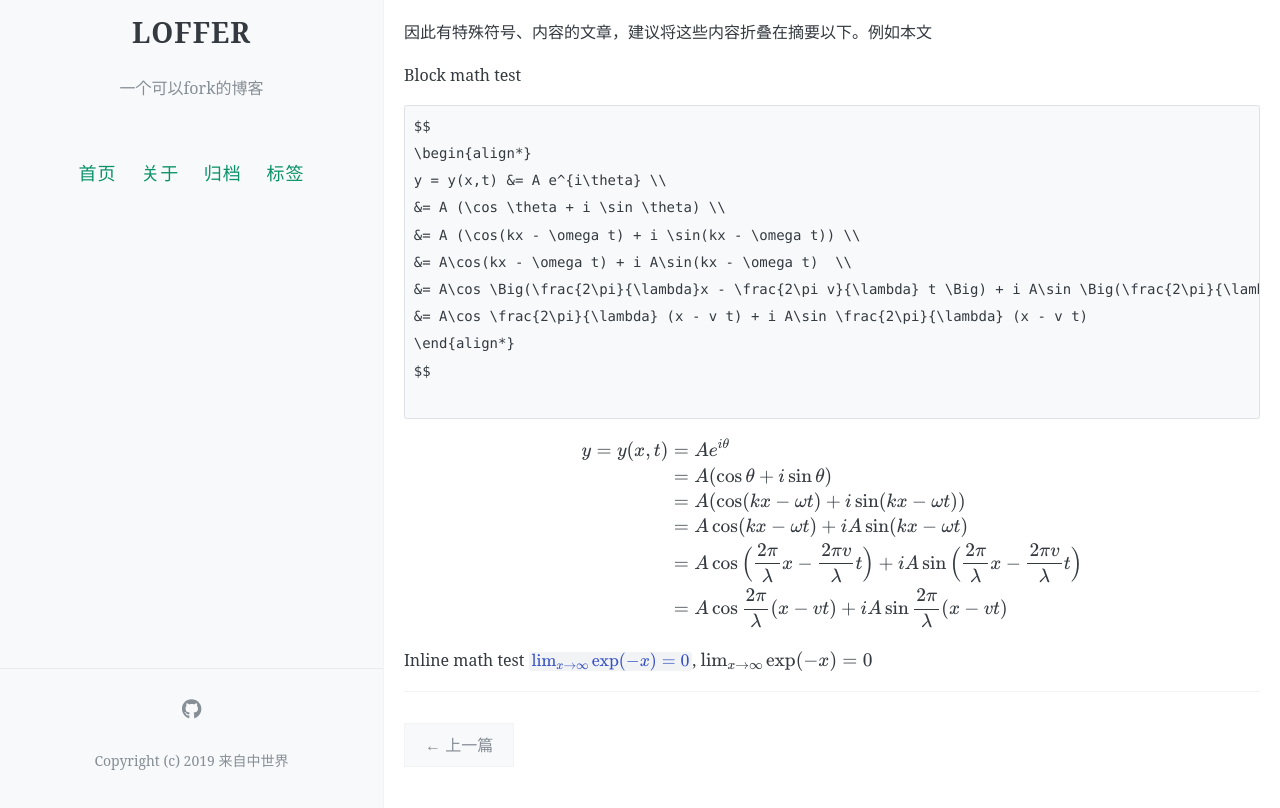
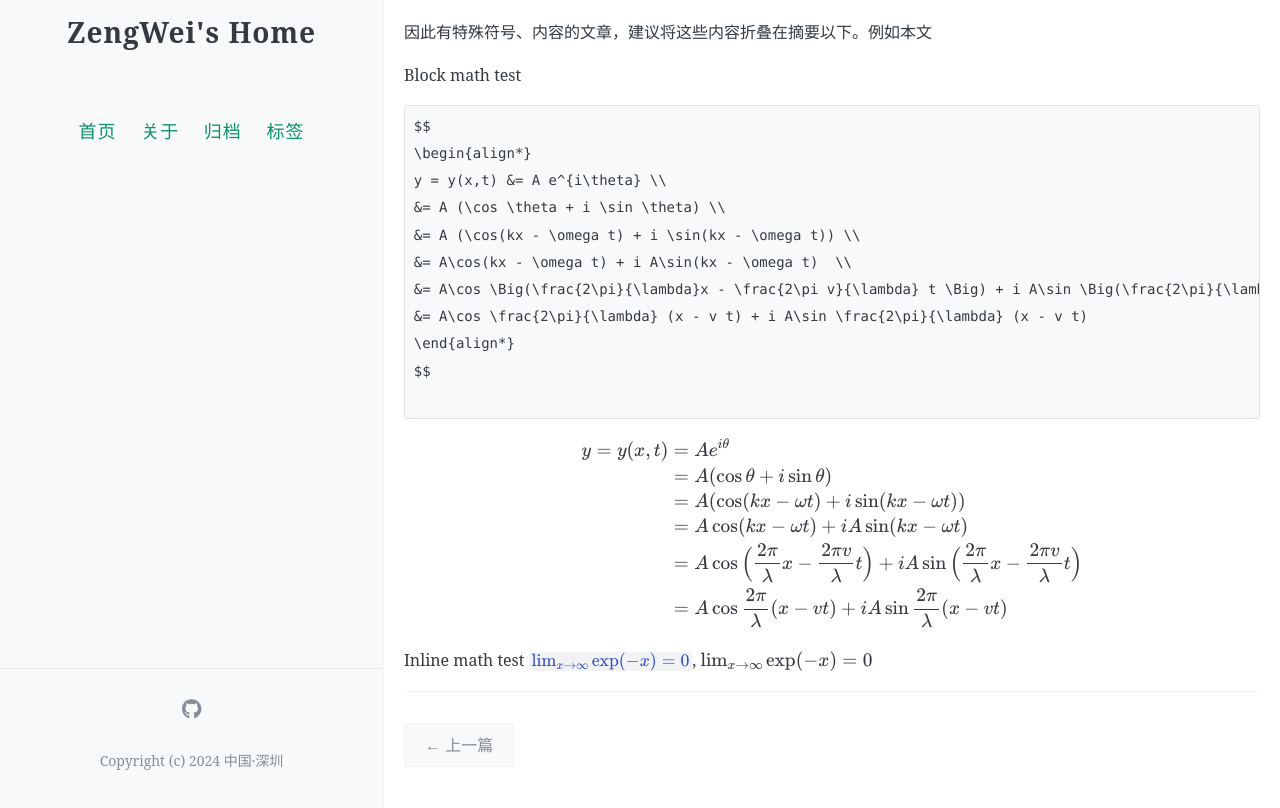
Before and after one commit to ZengWeiTHU/ZengWei-Home, a Jekyll site: the page built from _posts/2019-07-24-math-test.md, in a window 1280 px wide and 1098 px high. Shown: the part 290-1098 px from the top of the window. Built offline with Jekyll 4.4.1, drawn with Linux system fonts in a browser that asks for light colours; formulas are drawn with MathJax 3; comment, search, counter and statistics services are not loaded.

Commit message:
Update _config.yml

```diff
--- a/_config.yml
+++ b/_config.yml
@@ -7,8 +7,8 @@
 # 井号后面的文字是说明文档，不会被程序读取。
 
 # 描述/签名
-name: LOFFER
-description: 一个可以fork的博客
+name: ZengWei's Home
+description:
 
 # 输入你的网站域名（如果你没有添加自己的域名，而是直接用GitHub pages分配的域名的话可以省略）
 url:
@@ -16,7 +16,7 @@ url:
 # 添加你的博客的二级域名，一般来说是你的repository名
 # 如果你的博客的URL是：(http://yourusername.github.io/repository-name)
 # 那么就写成 "/repository-name"
-baseurl: /LOFFER
+baseurl: /ZengWei-Home
 
 
 #
@@ -55,7 +55,7 @@ footer-links:
   email: #youremailaddress@mail.com
   facebook: #https://www.facebook.com/<>
   flickr: #https://www.flickr.com/<>
-  github: FromEndWorld/loffer #https://github.com/<>
+  github: https://github.com/ZengWeiTHU #https://github.com/<>
   instagram: #https://instagram.com/<>
   linkedin: #https://www.linkedin.com/in/<>
   pinterest: #https://www.pinterest.com/<>
@@ -66,14 +66,14 @@ footer-links:
   youtube: # channel/<your_long_string> or user/<user-name>
 
 # 站点页脚的文字
-footer-text: Copyright (c) 2019 来自中世界
+footer-text: Copyright (c) 2024 中国·深圳
 
 #
 # 评论，注意，请不要同时添加多种不同的评论区
 #
 
 # 输入Disqus shortname，即可添加评论区，请查阅文档，设置自己的disqus站点，不要继续使用我的站点loffer
-disqus: loffer #shortname
+disqus:  #shortname
 
 # 输入Gitalk相关设定，即可添加评论区，具体请看教程
 gitalk:
```
